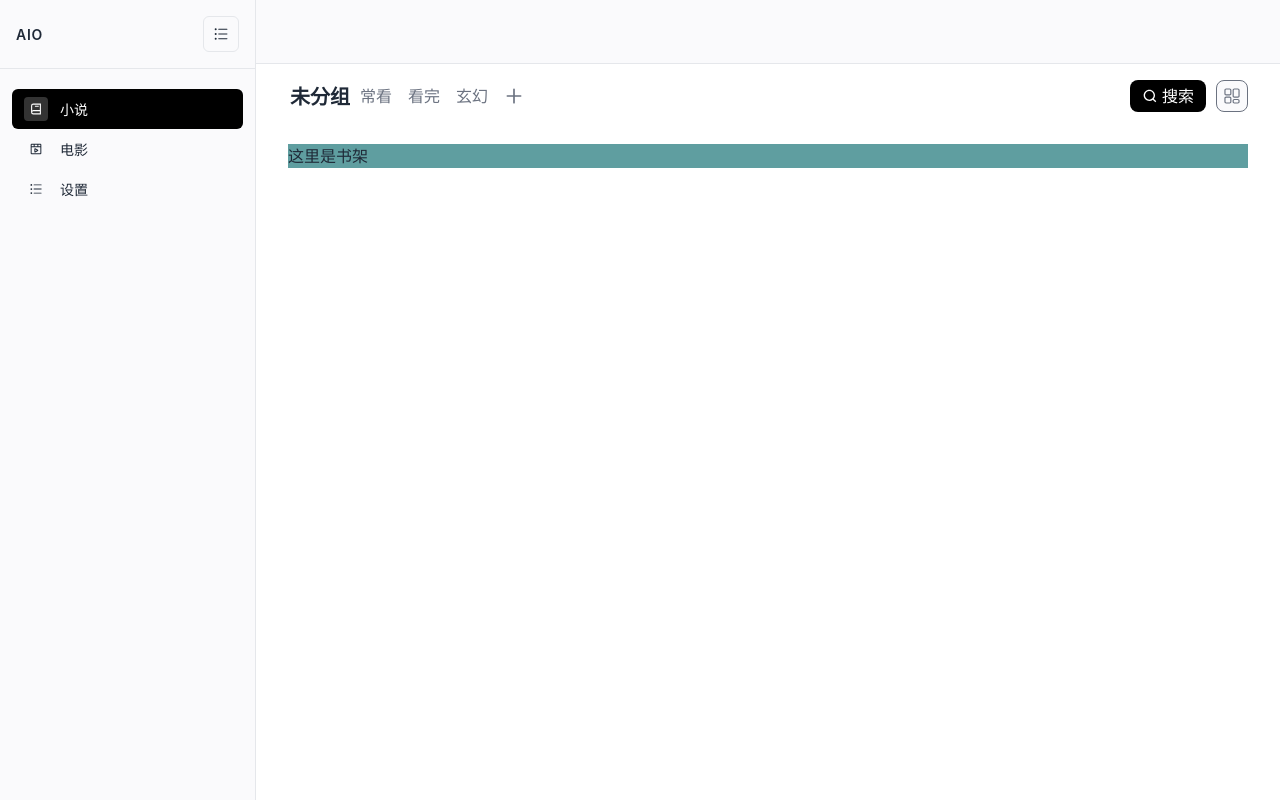
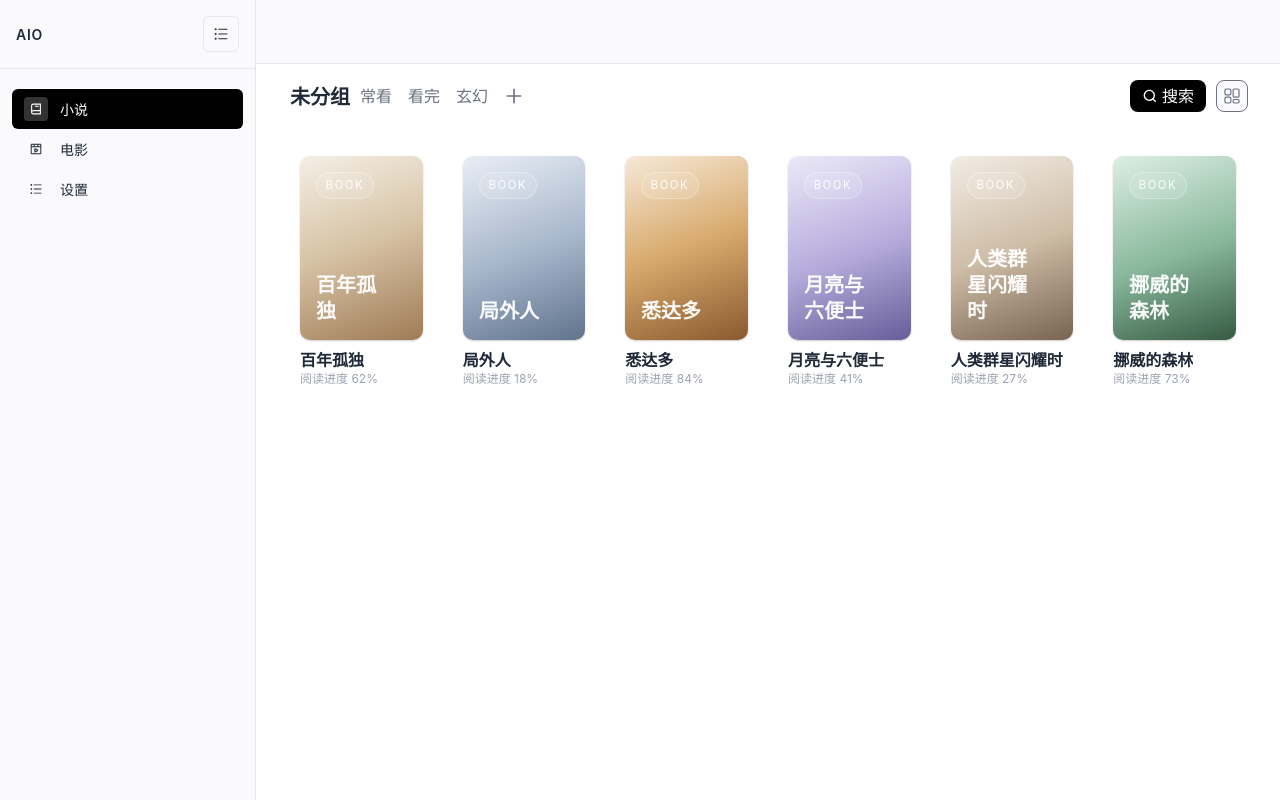
Before and after one commit to Cao-JH/all-in-one-front, a Vue app: page / in a window 1280 px wide. Built offline with nearby package versions, Linux system fonts and the light colour scheme; the HTML template or start-up script is replaced by a standard one.

Commit message:
feat: 添加书架card样式

```diff
--- /dev/null
+++ b/src/views/Books/bookCase.vue
@@ -0,0 +1,257 @@
+<template>
+  <section id="book-content">
+    <article v-for="book in bookList" :key="book.id" class="book-card">
+      <div class="book-cover" :style="getCoverStyle(book)">
+        <img v-if="book.cover" :src="book.cover" :alt="book.title" class="cover-image" />
+        <div v-else class="cover-fallback">
+          <span class="cover-tag">BOOK</span>
+          <h3 class="fallback-title">{{ book.title }}</h3>
+        </div>
+      </div>
+
+      <div class="book-info">
+        <span class="book-title" :title="book.title">{{ book.title }}</span>
+        <span class="book-progress">{{ book.progress }}</span>
+      </div>
+    </article>
+  </section>
+</template>
+
+<script setup lang="ts">
+interface BookItem {
+  id: number
+  title: string
+  progress: string
+  cover?: string
+  palette: string
+}
+
+const bookList: BookItem[] = [
+  {
+    id: 1,
+    title: '百年孤独',
+    progress: '阅读进度 62%',
+    palette: 'linear-gradient(160deg, #f4efe6 0%, #d7c3a5 48%, #9f7b56 100%)',
+  },
+  {
+    id: 2,
+    title: '局外人',
+    progress: '阅读进度 18%',
+    palette: 'linear-gradient(160deg, #e9eef5 0%, #a8b7cc 52%, #61748d 100%)',
+  },
+  {
+    id: 3,
+    title: '悉达多',
+    progress: '阅读进度 84%',
+    palette: 'linear-gradient(160deg, #f6e9d7 0%, #d8a96c 50%, #8a5a2f 100%)',
+  },
+  {
+    id: 4,
+    title: '月亮与六便士',
+    progress: '阅读进度 41%',
+    palette: 'linear-gradient(160deg, #ece9f8 0%, #b7addd 52%, #665e99 100%)',
+  },
+  {
+    id: 5,
+    title: '人类群星闪耀时',
+    progress: '阅读进度 27%',
+    palette: 'linear-gradient(160deg, #f2ece4 0%, #cfbea8 50%, #786351 100%)',
+  },
+  {
+    id: 6,
+    title: '挪威的森林',
+    progress: '阅读进度 73%',
+    palette: 'linear-gradient(160deg, #ddeee4 0%, #88b89b 54%, #365a43 100%)',
+  },
+]
+
+const getCoverStyle = (book: BookItem) => {
+  if (book.cover) {
+    return undefined
+  }
+
+  return {
+    background: book.palette,
+  }
+}
+</script>
+
+<style lang="scss" scoped>
+#book-content {
+  display: grid;
+  grid-template-columns: repeat(auto-fill, minmax(130px, 1fr));
+  gap: 1rem;
+  align-content: start;
+  width: 100%;
+  margin: 0 auto;
+}
+
+.book-card {
+  display: flex;
+  flex-direction: column;
+  align-items: center;
+  min-width: 130px;
+  gap: 0.625rem;
+  cursor: pointer;
+  padding: 0.75rem;
+  transition:
+    background-color 0.28s ease,
+    box-shadow 0.32s cubic-bezier(0.22, 1, 0.36, 1);
+  border-radius: 0.75rem;
+  will-change: box-shadow;
+
+  &:hover {
+    background-color: rgba(0, 0, 0, 0.04);
+    box-shadow:
+      0 12px 24px rgba(15, 23, 42, 0.08),
+      0 4px 10px rgba(15, 23, 42, 0.05);
+
+    .cover-image,
+    .cover-fallback {
+      transform: scale(1.05);
+    }
+  }
+
+  .book-cover {
+    width: 100%;
+    aspect-ratio: 2 / 3;
+    background-color: var(--card);
+    border-radius: 0.625rem;
+    box-shadow: 0 1px 2px rgba(0, 0, 0, 0.2);
+    flex-shrink: 0;
+    overflow: hidden;
+
+    .cover-image,
+    .cover-fallback {
+      width: 100%;
+      height: 100%;
+      transform-origin: center center;
+      transition: transform 0.4s cubic-bezier(0.22, 1, 0.36, 1);
+      will-change: transform;
+    }
+
+    .cover-image {
+      object-fit: cover;
+    }
+
+    .cover-fallback {
+      display: flex;
+      flex-direction: column;
+      justify-content: space-between;
+      padding: 1rem;
+      color: rgba(255, 255, 255, 0.95);
+
+      .cover-tag {
+        align-self: flex-start;
+        padding: 0.25rem 0.55rem;
+        border: 1px solid rgba(255, 255, 255, 0.28);
+        border-radius: 999px;
+        background-color: rgba(255, 255, 255, 0.12);
+        font-size: 0.7rem;
+        letter-spacing: 0.14em;
+      }
+
+      .fallback-title {
+        max-width: 72%;
+        font-size: 1.25rem;
+        line-height: 1.3;
+        font-weight: 600;
+      }
+    }
+  }
+
+  .book-info {
+    width: 100%;
+    display: flex;
+    min-width: 0;
+    flex-direction: column;
+    justify-content: center;
+    align-items: flex-start;
+
+    .book-title {
+      display: -webkit-box;
+      overflow: hidden;
+      color: var(--text);
+      font-size: 1rem;
+      font-weight: 600;
+      line-height: 1.35;
+      -webkit-box-orient: vertical;
+      -webkit-line-clamp: 1;
+    }
+
+    .book-progress {
+      color: var(--text-tertiary);
+      font-size: 0.75rem;
+      line-height: 1.2;
+    }
+  }
+}
+
+@media (min-width: 1200px) {
+  #book-content {
+    max-width: 1160px;
+    grid-template-columns: repeat(6, minmax(0, 1fr));
+  }
+}
+
+@media (min-width: 992px) and (max-width: 1199px) {
+  #book-content {
+    max-width: 960px;
+    grid-template-columns: repeat(5, minmax(0, 1fr));
+  }
+}
+
+@media (min-width: 768px) and (max-width: 991px) {
+  #book-content {
+    max-width: 760px;
+    grid-template-columns: repeat(4, minmax(0, 1fr));
+  }
+}
+
+@media (min-width: 576px) and (max-width: 767px) {
+  #book-content {
+    grid-template-columns: repeat(3, minmax(0, 1fr));
+    gap: 0.875rem;
+  }
+
+  .book-card {
+    padding: 0.65rem;
+  }
+}
+
+@media (min-width: 360px) and (max-width: 575px) {
+  #book-content {
+    grid-template-columns: repeat(2, minmax(0, 1fr));
+    gap: 0.75rem;
+  }
+
+  .book-card {
+    gap: 0.5rem;
+    padding: 0.55rem;
+  }
+
+  .book-card .book-info {
+    .book-title {
+      font-size: 0.92rem;
+    }
+
+    .book-progress {
+      font-size: 0.72rem;
+    }
+  }
+}
+
+@media (max-width: 359px) {
+  #book-content {
+    grid-template-columns: minmax(0, 1fr);
+  }
+}
+
+@media (prefers-reduced-motion: reduce) {
+  .book-card,
+  .book-card .book-cover .cover-image,
+  .book-card .book-cover .cover-fallback {
+    transition: none;
+  }
+}
+</style>
--- a/src/views/Books/bookContent.vue
+++ /dev/null
@@ -1,15 +0,0 @@
-<template>
-  <div id="book-content">这里是书架</div>
-</template>
-
-<script setup>
-import { ref, reactive } from 'vue'
-</script>
-
-<style lang="scss" scoped>
-#book-content {
-  height: 100%;
-  width: 100%;
-  background-color: cadetblue;
-}
-</style>
--- a/src/views/Books/index.vue
+++ b/src/views/Books/index.vue
@@ -23,7 +23,7 @@
 
     <div class="content">
       <!-- 这里放图书列表内容 -->
-      <BookContent />
+      <BookCase />
     </div>
   </div>
 </template>
@@ -32,7 +32,7 @@
 import { ref } from 'vue'
 import SettingWrap from './components/settingWrap.vue'
 import SearchWrap from './components/searchWrap.vue'
-import BookContent from './bookContent.vue'
+import BookCase from './bookCase.vue'
 
 // 图书分组
 const bookGroup = ref([
```
